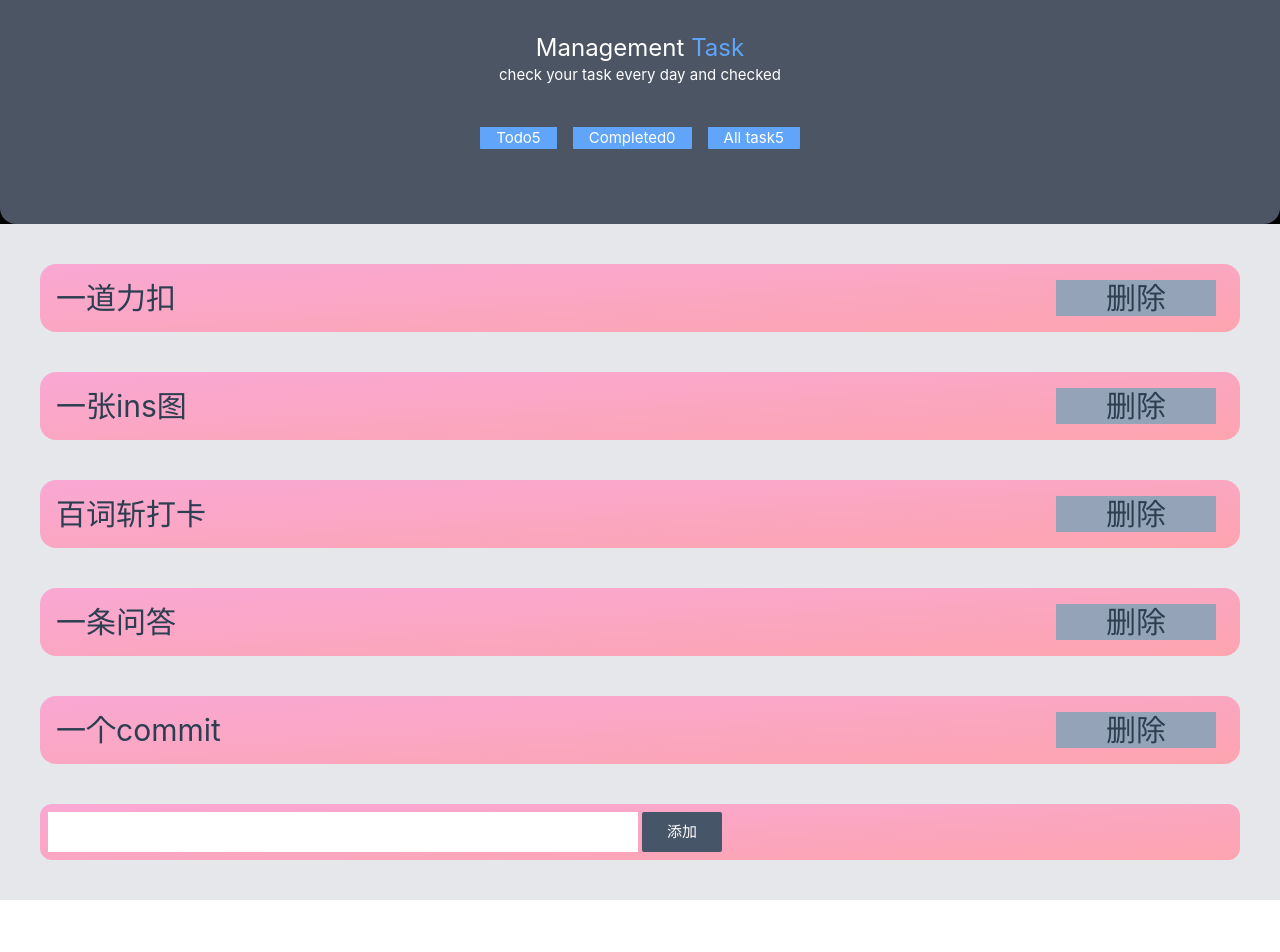
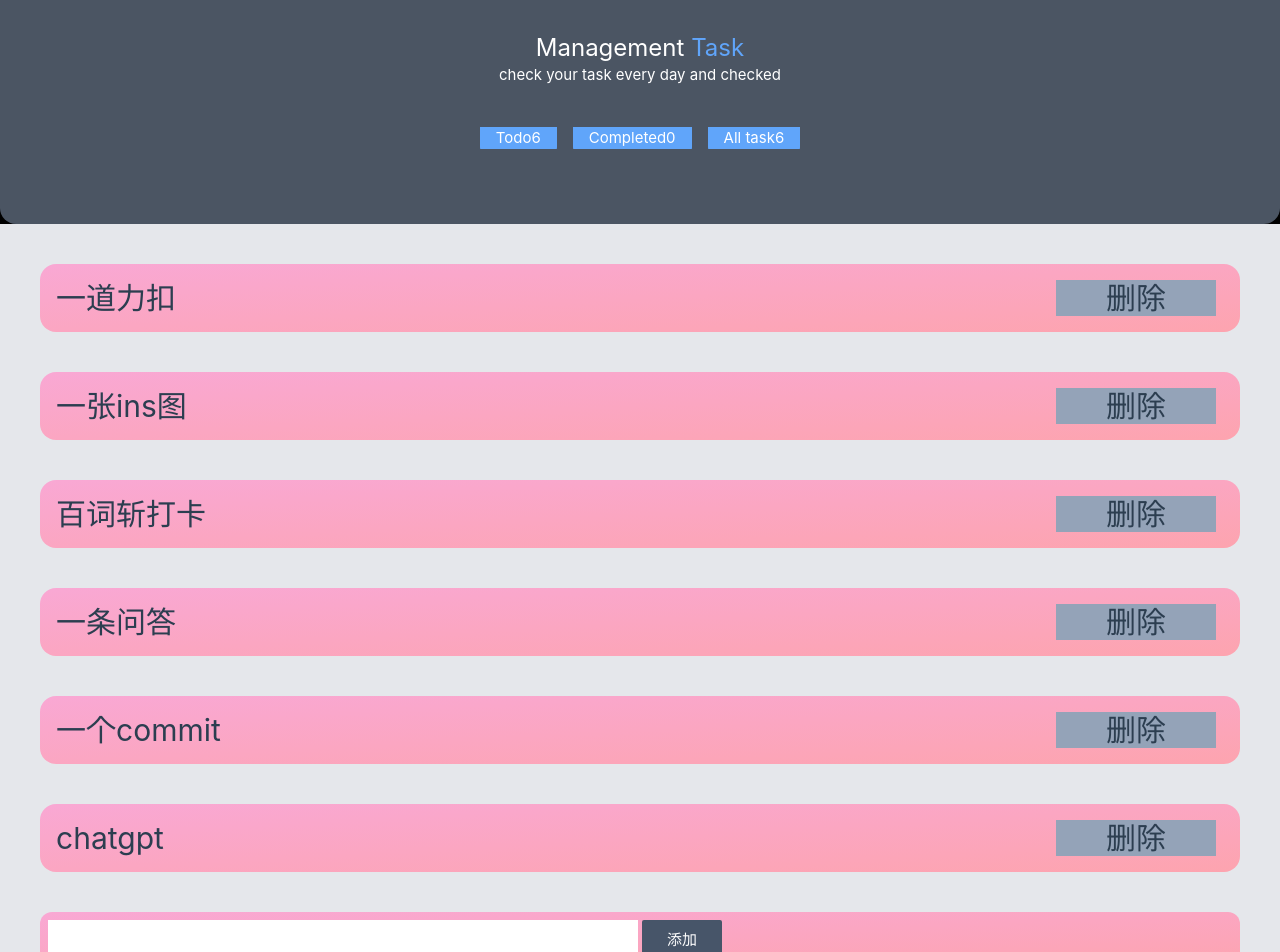
Before and after one commit to changzhenlin/todolist, a Vue app: page / in a window 1280 px wide. Shown: the top 952 px of the page. Before the commit the page ends 900 px from the top, so only its background shows below. Built offline with nearby package versions, Linux system fonts and the light colour scheme.

Commit message:
update todolist

```diff
--- a/src/App.vue
+++ b/src/App.vue
@@ -27,6 +27,11 @@
       },
       {
         name: '一个commit',
+        undo: true,
+        id: Math.random()
+      },
+      {
+        name: 'chatgpt',
         undo: true,
         id: Math.random()
       }
```
